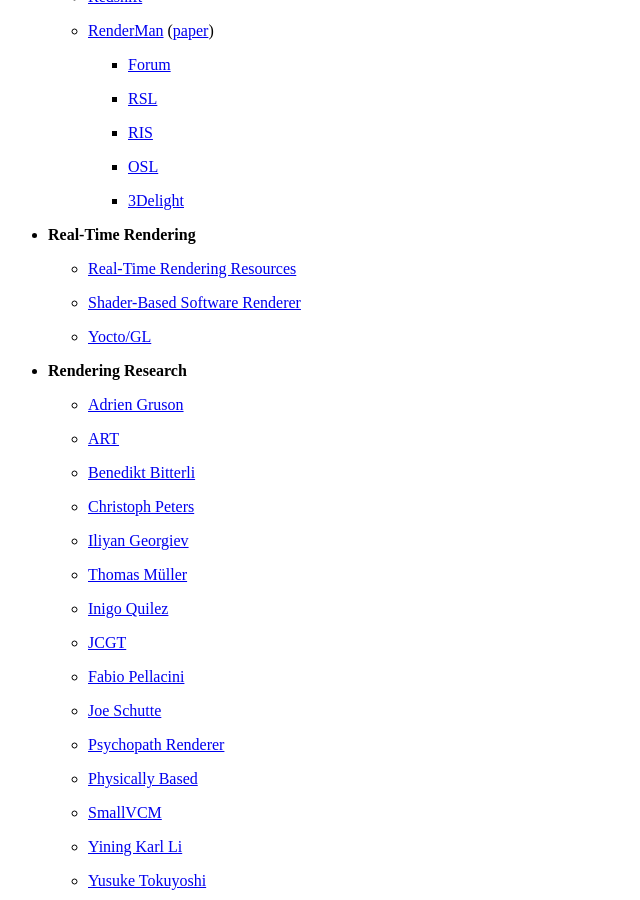
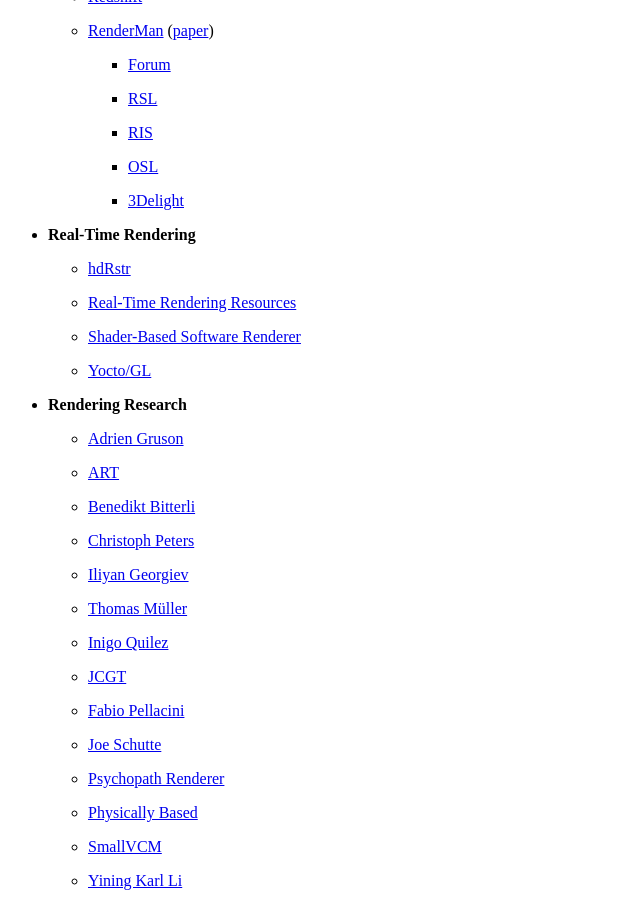
Before and after one commit to wahn/jan_walter_org, a Jekyll site: the page built from links/index.md, in a window 1280 px wide and 900 px high, scrolled down 3831 px. Shown: the whole window, without its empty margins (0-640 px from the left). Built offline with Jekyll 4.4.1, drawn with Linux system fonts in a browser that asks for light colours.

Commit message:
hdRstr: A ReSTIR/RTXDI-based Hydra Render Delegate.

```diff
--- a/links/index.md
+++ b/links/index.md
@@ -265,6 +265,8 @@
         + [3Delight](https://www.3delight.com)
 
 * __Real-Time Rendering__
+
+    - [hdRstr](https://stkrake.net/index.html)
 
     - [Real-Time Rendering Resources](http://www.realtimerendering.com)
 
```
